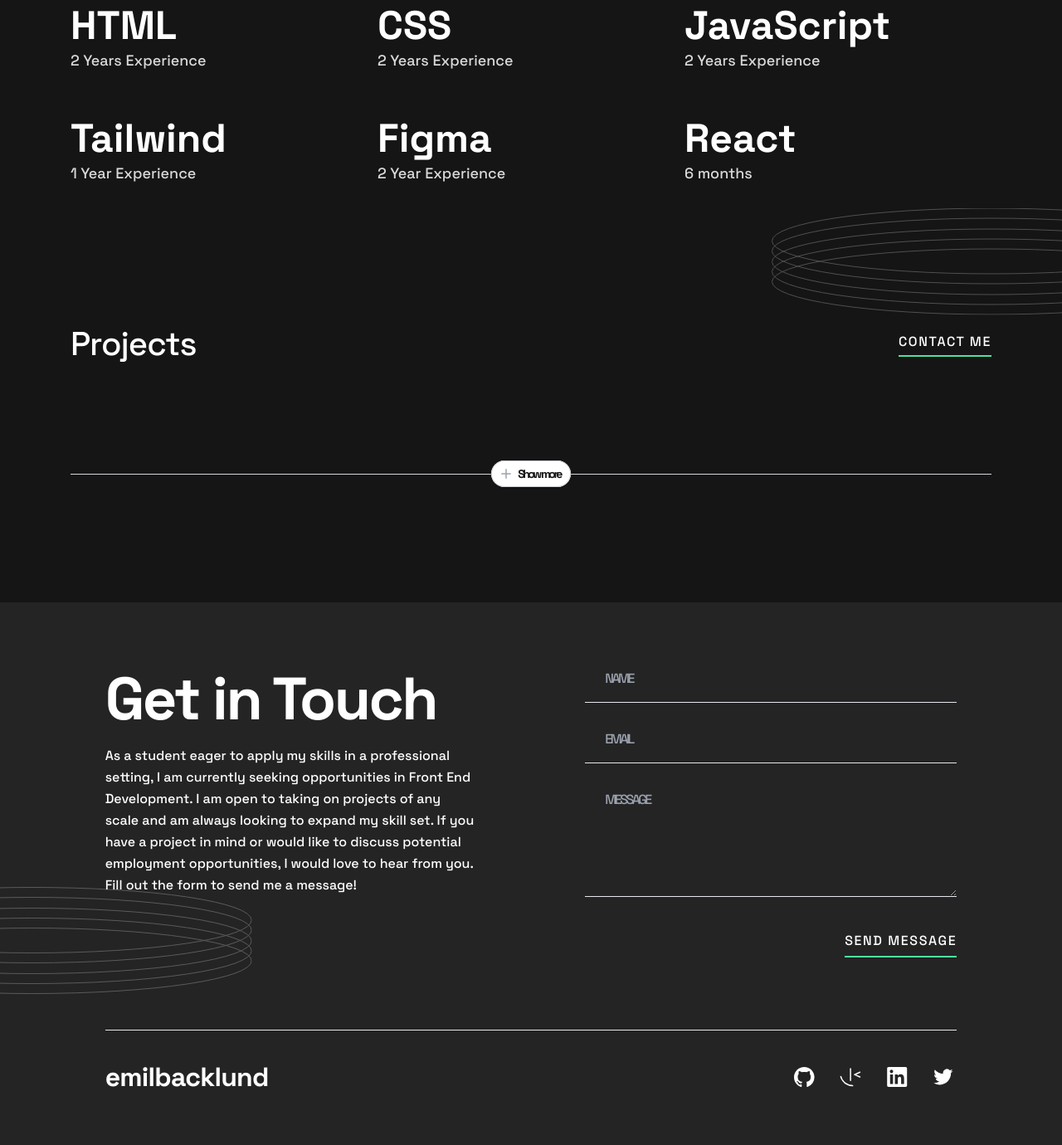
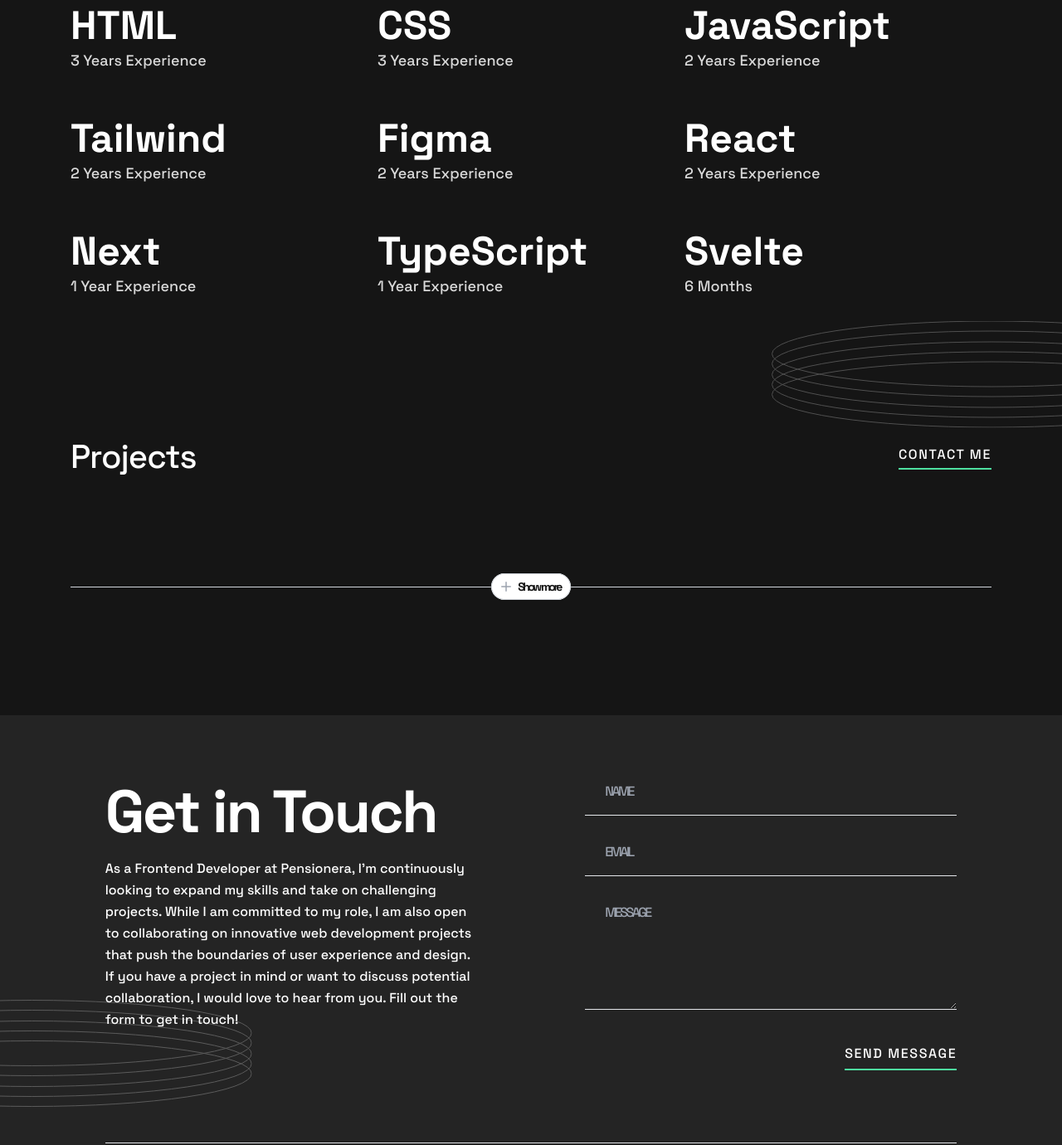
Before and after one commit to EmilBacklund/single-page-developer-portfolio, a website built with Vite: page src/index.html in a window 1280 px wide. Shown: the part 799-2179 px from the top of the page at 83% size. Built offline with nearby package versions, Linux system fonts and the light colour scheme; no server answers; files whose address does not match are found by name.

Commit message:
update info
update experience duration and text

```diff
--- a/src/index.html
+++ b/src/index.html
@@ -178,9 +178,9 @@
         <p
           class="tracking-normal tablet:max-w-md leading-7 text-portfolioLightGrey text-lg mb-portfolioIntroductionMarginBottom tablet:w-2/5"
         >
-          A Front End Development student at Noroff Education based in Oslo, with roots in
-          Stockholm. I'm passionate about creating beautiful, intuitive and user-friendly web
-          experiences. My portfolio showcases my skills and the projects I've worked on so far.
+          I'm a Frontend Developer at Pensionera, based in Stockholm. Formerly a student at Noroff
+          Education in Oslo, I've transitioned from academia into the professional world, bringing a
+          passion for creating beautiful, intuitive, and user-friendly web experiences.
         </p>
         <button
           class="pointer-events-auto contactBtn border-b-2 tracking-widest border-portfolioGreen hover:text-portfolioGreen pb-1"
@@ -197,13 +197,13 @@
           <h2 class="text-portfolioName tablet:text-5xl leading-10 tablet:leading-[56px] font-bold">
             HTML
           </h2>
-          <p class="text-portfolioLightGrey tablet:text-lg">2 Years Experience</p>
+          <p class="text-portfolioLightGrey tablet:text-lg">3 Years Experience</p>
         </div>
         <div class="tablet:w-1/2 tablet:mb-[52px] computer:w-1/3">
           <h2 class="text-portfolioName tablet:text-5xl leading-10 tablet:leading-[56px] font-bold">
             CSS
           </h2>
-          <p class="text-portfolioLightGrey tablet:text-lg">2 Years Experience</p>
+          <p class="text-portfolioLightGrey tablet:text-lg">3 Years Experience</p>
         </div>
         <div class="tablet:w-1/2 tablet:mb-[52px] computer:w-1/3">
           <h2 class="text-portfolioName tablet:text-5xl leading-10 tablet:leading-[56px] font-bold">
@@ -215,19 +215,37 @@
           <h2 class="text-portfolioName tablet:text-5xl leading-10 tablet:leading-[56px] font-bold">
             Tailwind
           </h2>
-          <p class="text-portfolioLightGrey tablet:text-lg">1 Year Experience</p>
+          <p class="text-portfolioLightGrey tablet:text-lg">2 Years Experience</p>
         </div>
         <div class="tablet:w-1/2 tablet:mb-[52px] computer:w-1/3">
           <h2 class="text-portfolioName tablet:text-5xl leading-10 tablet:leading-[56px] font-bold">
             Figma
           </h2>
-          <p class="text-portfolioLightGrey tablet:text-lg">2 Year Experience</p>
+          <p class="text-portfolioLightGrey tablet:text-lg">2 Years Experience</p>
         </div>
         <div class="tablet:w-1/2 tablet:mb-[52px] computer:w-1/3">
           <h2 class="text-portfolioName tablet:text-5xl leading-10 tablet:leading-[56px] font-bold">
             React
           </h2>
-          <p class="text-portfolioLightGrey tablet:text-lg">6 months</p>
+          <p class="text-portfolioLightGrey tablet:text-lg">2 Years Experience</p>
+        </div>
+        <div class="tablet:w-1/2 tablet:mb-[52px] computer:w-1/3">
+          <h2 class="text-portfolioName tablet:text-5xl leading-10 tablet:leading-[56px] font-bold">
+            Next
+          </h2>
+          <p class="text-portfolioLightGrey tablet:text-lg">1 Year Experience</p>
+        </div>
+        <div class="tablet:w-1/2 tablet:mb-[52px] computer:w-1/3">
+          <h2 class="text-portfolioName tablet:text-5xl leading-10 tablet:leading-[56px] font-bold">
+            TypeScript
+          </h2>
+          <p class="text-portfolioLightGrey tablet:text-lg">1 Year Experience</p>
+        </div>
+        <div class="tablet:w-1/2 tablet:mb-[52px] computer:w-1/3">
+          <h2 class="text-portfolioName tablet:text-5xl leading-10 tablet:leading-[56px] font-bold">
+            Svelte
+          </h2>
+          <p class="text-portfolioLightGrey tablet:text-lg">6 Months</p>
         </div>
         <div class="absolute bottom-0 translate-x-1/2 translate-y-1/2 right-0 pointer-events-none">
           <img src="images/pattern-rings.svg" alt="decorative website detail" />
@@ -290,11 +308,11 @@
             <p
               class="text-base leading-[26px] tracking-normal text-center mb-[50px] computer:text-start"
             >
-              As a student eager to apply my skills in a professional setting, I am currently
-              seeking opportunities in Front End Development. I am open to taking on projects of any
-              scale and am always looking to expand my skill set. If you have a project in mind or
-              would like to discuss potential employment opportunities, I would love to hear from
-              you. Fill out the form to send me a message!
+              As a Frontend Developer at Pensionera, I'm continuously looking to expand my skills
+              and take on challenging projects. While I am committed to my role, I am also open to
+              collaborating on innovative web development projects that push the boundaries of user
+              experience and design. If you have a project in mind or want to discuss potential
+              collaboration, I would love to hear from you. Fill out the form to get in touch!
             </p>
           </div>
           <div class="computer:max-w-md computer:flex-1">
```
